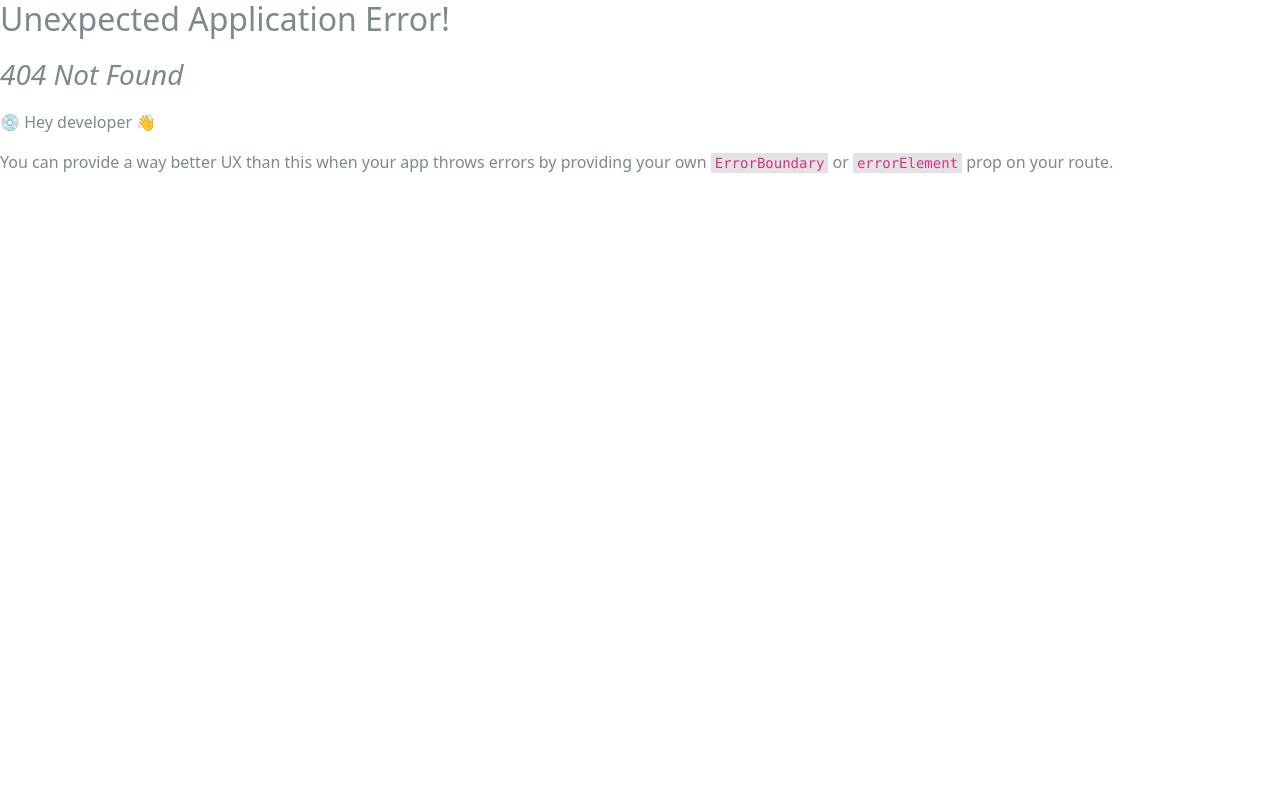
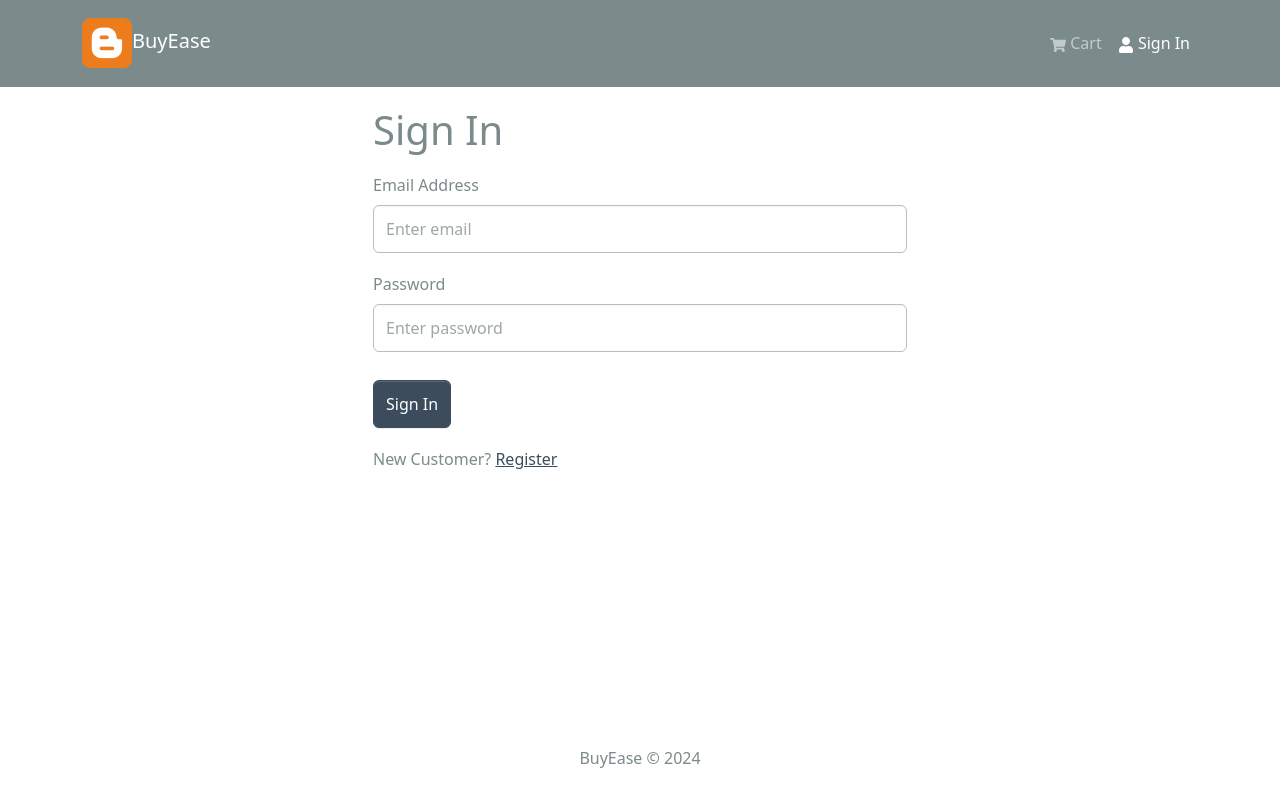
Before and after one commit to Michael-YZhou/BuyEase, a React (Create React App) app in the folder frontend/: page /login in a window 1280 px wide. Before the commit this address had no page. Built offline with nearby package versions, Linux system fonts and the light colour scheme.

Commit message:
create the Signin screen UI and register the Signin route on frontend

```diff
--- a/frontend/src/components/FormContainer/FormContainer.jsx
+++ b/frontend/src/components/FormContainer/FormContainer.jsx
@@ -6,7 +6,7 @@ function FormContainer({ children }) {
   return (
     <Container>
       {/* on medium screen, justify the content to the center */}
-      <Row className="justify-container-md-center">
+      <Row className="justify-content-md-center">
         <Col xs={12} md={6}>
           {children}
         </Col>
--- a/frontend/src/index.js
+++ b/frontend/src/index.js
@@ -16,6 +16,7 @@ import reportWebVitals from "./reportWebVitals";
 import HomeScreen from "./screens/HomeScreen/HomeScreen";
 import ProductScreen from "./screens/ProductScreen/ProductScreen";
 import CartScreen from "./screens/CartScreen/CartScreen";
+import LoginScreen from "./screens/LoginScreen/LoginScreen";
 
 const router = createBrowserRouter(
   // Create routes for the application using the Route component
@@ -26,6 +27,7 @@ const router = createBrowserRouter(
       {/* Add a route for the product screen with a dynamic parameter for the product id */}
       <Route path="/product/:id" element={<ProductScreen />} />
       <Route path="/cart" element={<CartScreen />} />
+      <Route path="login" element={<LoginScreen />} />
     </Route>
   )
 );
--- /dev/null
+++ b/frontend/src/screens/LoginScreen/LoginScreen.jsx
@@ -0,0 +1,53 @@
+import { useState } from "react";
+import { Link } from "react-router-dom";
+import { Form, Button, Row, Col } from "react-bootstrap";
+import FormContainer from "../../components/FormContainer/FormContainer";
+
+function LoginScreen() {
+  const [email, setEmail] = useState("");
+  const [password, setPassword] = useState("");
+
+  const submitHandler = (e) => {
+    e.preventDefault();
+    console.log("submitHandler called");
+  };
+
+  return (
+    <FormContainer>
+      <h1>Sign In</h1>
+      <Form onSubmit={submitHandler}>
+        <Form.Group controlId="email" className="my-3">
+          <Form.Label>Email Address</Form.Label>
+          <Form.Control
+            type="email"
+            placeholder="Enter email"
+            value={email}
+            onChange={(e) => setEmail(e.target.value)}
+          ></Form.Control>
+        </Form.Group>
+
+        <Form.Group controlId="password" className="my-3">
+          <Form.Label>Password</Form.Label>
+          <Form.Control
+            type="password"
+            placeholder="Enter password"
+            value={password}
+            onChange={(e) => setPassword(e.target.value)}
+          ></Form.Control>
+        </Form.Group>
+
+        <Button type="submit" variant="primary" className="mt-2">
+          Sign In
+        </Button>
+      </Form>
+
+      <Row className="py-3">
+        <Col>
+          New Customer? <Link to="/register">Register</Link>
+        </Col>
+      </Row>
+    </FormContainer>
+  );
+}
+
+export default LoginScreen;
```
